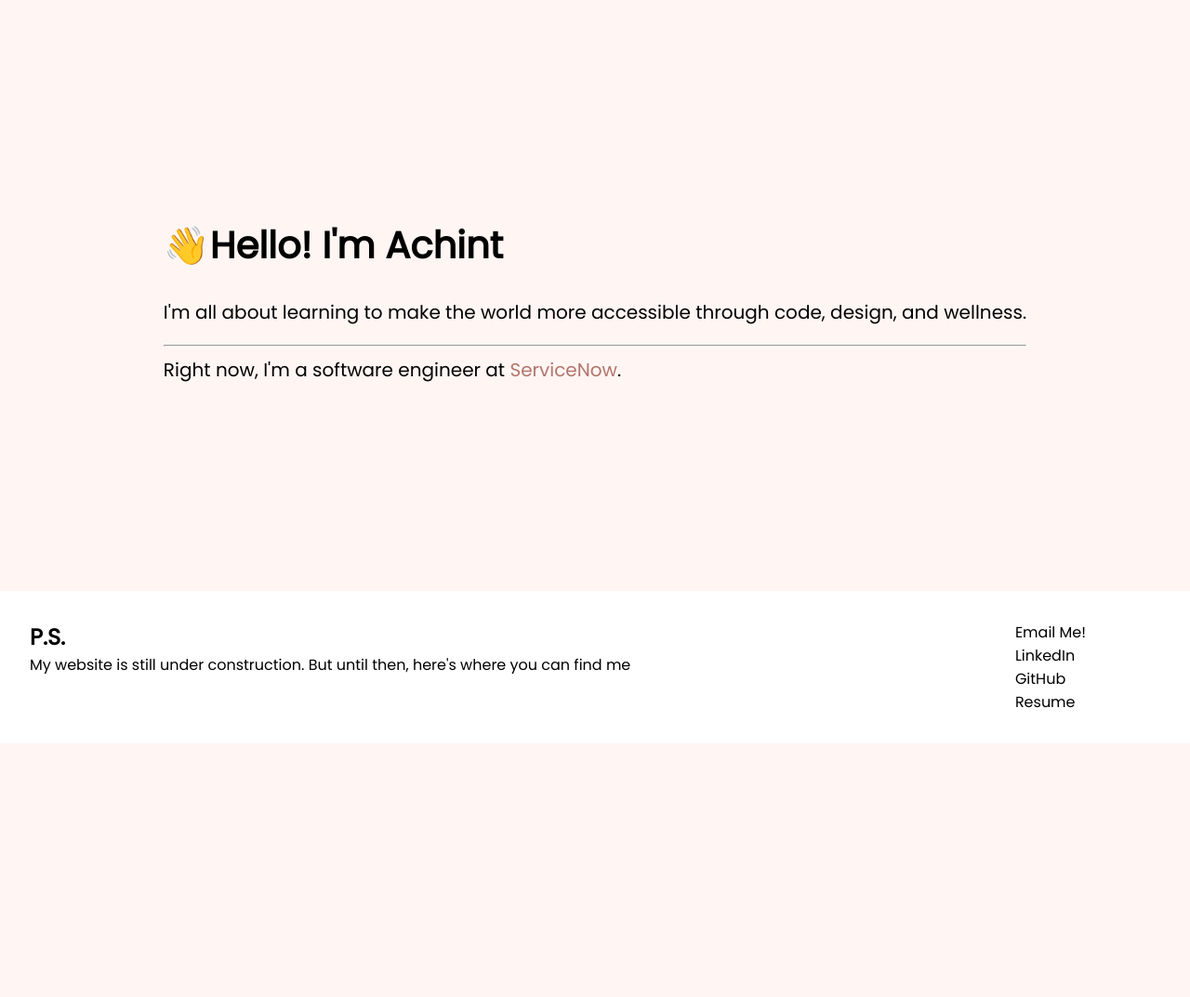
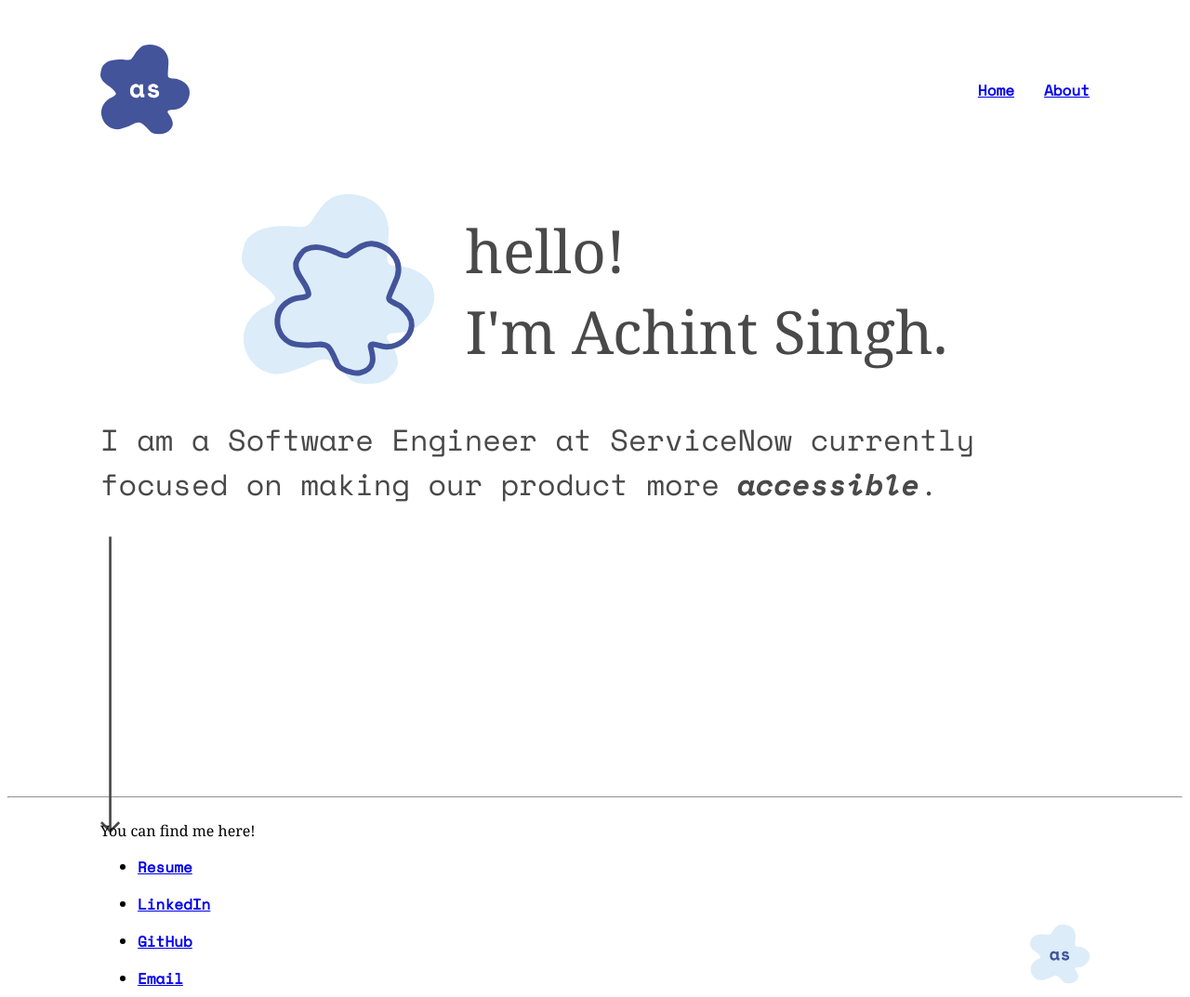
Before and after one commit to achint-singh/achint-singh.github.io, a website: page index.html in a window 1280 px wide. Shown: the whole page at 93% size. Before the commit the page ends 800 px from the top, so only its background shows below. Drawn offline with nearby package versions, Linux system fonts and the light colour scheme.

Commit message:
WIP-rewriting website

```diff
--- /dev/null
+++ b/css/about.css
@@ -0,0 +1,81 @@
+h1 {
+    font-weight:normal;
+    font-family: 'Georgia';
+    color: #494949;
+  }
+
+p {
+  font-family: 'Space Mono', monospace;
+  color: #494949;
+}
+
+nav {
+  font-family: 'Space Mono', monospace;
+  font-weight: 700;
+  color: #494949;
+  display: flex;
+  justify-content: flex-end;
+  column-gap: 2rem; /* QUESTION: WHAT IS THE GAP BETWEEN THE NAV ITEMS? */
+}
+
+.header {
+  margin-top: 48px;
+  display: flex;
+  align-items: center;
+  justify-content: space-between;
+  margin-left: 100px;
+  margin-right: 100px;
+}
+
+footer {
+  font-family: 'Space Mono', monospace;
+  color: #494949;
+}
+
+main {
+  display: flex;
+  margin-left: 100px;
+  margin-right: 100px;
+  margin-top: 80px;
+}
+
+h2 {
+  font-family: 'Georgia';
+  color: #494949;
+  font-weight: 400;
+}
+
+.description {
+  margin-left: 100px;
+}
+
+.squiggle {
+  margin: 60px 0px;
+}
+
+hr {
+  margin-left: 100px;
+  margin-right: 100px;
+}
+
+footer {
+  font-family: 'Space Mono', monospace;
+  margin-left: 100px;
+  margin-right: 100px;
+  display: flex;
+  align-items: end;
+  justify-content: space-between;
+}
+
+footer p {
+  font-family: 'Georgia';
+  margin: 1rem 0 0 0;
+}
+
+footer ul {
+  margin: 0;
+}
+
+footer li {
+  margin-top: 1rem;
+}
--- a/css/index.css
+++ b/css/index.css
@@ -1,8 +1,96 @@
-html {
-  font-family: "Poppins", sans-serif;
-  background-color: #fff6f4; }
 
-body {
+
+h1 {
+  font-weight:normal;
+  font-family: 'Georgia';
+  color: #494949;
+  font-size: 64px;
+  margin: 0;
+}
+
+main p {
+  font-family: 'Space Mono', monospace;
+  color: #494949;
+  font-size: 32px;
+  /* margin-left: 100px;
+  margin-right: 100px; */
+}
+
+nav {
+  font-family: 'Space Mono', monospace;
+  font-weight: 700;
+  color: #494949;
+  display: flex;
+  justify-content: flex-end;
+  column-gap: 2rem; /* QUESTION: WHAT IS THE GAP BETWEEN THE NAV ITEMS? */
+}
+
+.header {
+  margin-top: 48px;
+  display: flex;
+  align-items: center;
+  justify-content: space-between;
+  margin-left: 100px;
+  margin-right: 100px;
+}
+
+.headline {
+  display: flex;
+  align-items: center;
+  justify-content: center;
+}
+
+.intro-text {
+  margin-left: 32px;
+}
+
+main {
+  margin-top: 4em;
+  margin-left: 100px;
+  margin-right: 100px;
+  height: 80vh;
+}
+/* footer {
+  position: absolute;
+  bottom: 0;
+  width: 100%;
+  font-family: 'Space Mono', monospace;
+  color: #494949;
+} */
+
+/* .contact {
+  display: flex;
+  flex-direction: column;
+} */
+
+footer {
+  font-family: 'Space Mono', monospace;
+  margin-left: 100px;
+  margin-right: 100px;
+  display: flex;
+  align-items: end;
+  justify-content: space-between;
+}
+
+footer p {
+  font-family: 'Georgia';
+  margin: 1rem 0 0 0;
+}
+
+footer ul {
+  margin: 0;
+}
+
+footer li {
+  margin-top: 1rem;
+}
+
+/* body {
+  margin-left: 100px;
+  margin-right: 100px;
+} */
+
+/* body {
   margin: 0;
   padding: 0; }
 
@@ -34,16 +122,4 @@ footer {
     footer .left-sidebar p,
     footer .left-sidebar h2 {
       margin: 0; }
-  footer .right-sidebar {
-    padding-inline-end: 7em;
-    padding-block-end: 1em;
-    padding-block-start: 1em;
-    float: right;
-    display: flex;
-    flex-direction: column; }
-    footer .right-sidebar a {
-      text-decoration: none;
-      color: black; }
-      footer .right-sidebar a:hover {
-        color: #b2756c;
-        text-decoration: underline; }
+      */
--- a/index.html
+++ b/index.html
@@ -4,31 +4,43 @@
     <meta charset="UTF-8" />
     <title>Achint Singh</title>
     <link rel="stylesheet" href="css/index.css" />
-    <link rel="preconnect" href="https://fonts.gstatic.com">
-    <link href="https://fonts.googleapis.com/css2?family=Poppins&display=swap" rel="stylesheet">
+    <link rel="preconnect" href="https://fonts.googleapis.com">
+    <link rel="preconnect" href="https://fonts.gstatic.com" crossorigin>
+    <link href="https://fonts.googleapis.com/css2?family=Space+Mono:ital,wght@0,400;1,700&display=swap" rel="stylesheet">
   </head>
   <body>
+    <div class="header">
+      <img src="./assets/Desktop-Header-Graphic.svg">
+      <nav>
+        <a href="./index.html">Home</a>
+        <a href="./about.html">About</a>
+      </nav>
+    </div>
     <main>
-      <div class="test">
-        <h1>&#128075;Hello! I'm Achint</h1>
-        <p>
-          I'm all about learning to make the world more accessible through code,
-          design, and wellness. <hr>
-          Right now, I'm a software engineer at <a href="https://www.servicenow.com/">ServiceNow</a>.
-        </p>
+      <div class="headline">
+        <img src="./assets/Desktop-Headline-Graphic.svg">
+
+        <div class="intro-text">
+          <h1 id="greeting">hello!</h1>
+          <h1>I'm Achint Singh.</h1>
+        </div>
       </div>
+      <p>I am a Software Engineer at ServiceNow currently focused on making our product more <b><i>accessible</i></b>.</p>
+        <img src="./assets/LINE.svg">
+
     </main>
+    <hr>
     <footer>
-      <div class="left-sidebar">
-          <h2>P.S.</h2>
-          <p> My website is still under construction. But until then, here's where you can find me</p>
+      <div class="contact">
+          <p>You can find me here!</p>
+          <ul>
+              <li><a href="https://drive.google.com/file/d/0B7dvxafHopAdOWF2aTM5QmlSSEU/view"><b>Resume</b></a></li>
+              <li><a href="https://www.linkedin.com/in/achint-singh/"><b>LinkedIn</b></a></li>
+              <li><a href="https://wwww.github.com/achint-singh"><b>GitHub</b></a></li>
+              <li><a href="mailto:achintsingh97@gmail.com"><b>Email</b></a> </li>
+          </ul>
       </div>
-      <div class="right-sidebar">
-          <a href="mailto:achintsingh97@gmail.com">Email Me!</a>
-          <a href="https://www.linkedin.com/in/achint-singh/">LinkedIn</a>
-          <a href="https://wwww.github.com/achint-singh">GitHub</a>
-          <a href="https://drive.google.com/file/d/0B7dvxafHopAdOWF2aTM5QmlSSEU/view">Resume</a>
-      </div>
-	  </footer>
+      <div><img src="./assets/Desktop-Footer-Graphic.svg"></div>
+  </footer>
   </body>
 </html>
```
Also changed, not shown: about.html (added, +44 -0 lines), assets/Desktop-Footer-Graphic.svg (added), assets/Desktop-Header-Graphic.svg (added), assets/Desktop-Headline-Graphic.svg (added), assets/Desktop-Image.png (added), assets/Desktop-SQUIGGLE.svg (added), assets/Desktop-heart.svg (added), assets/LINE.svg (added).
